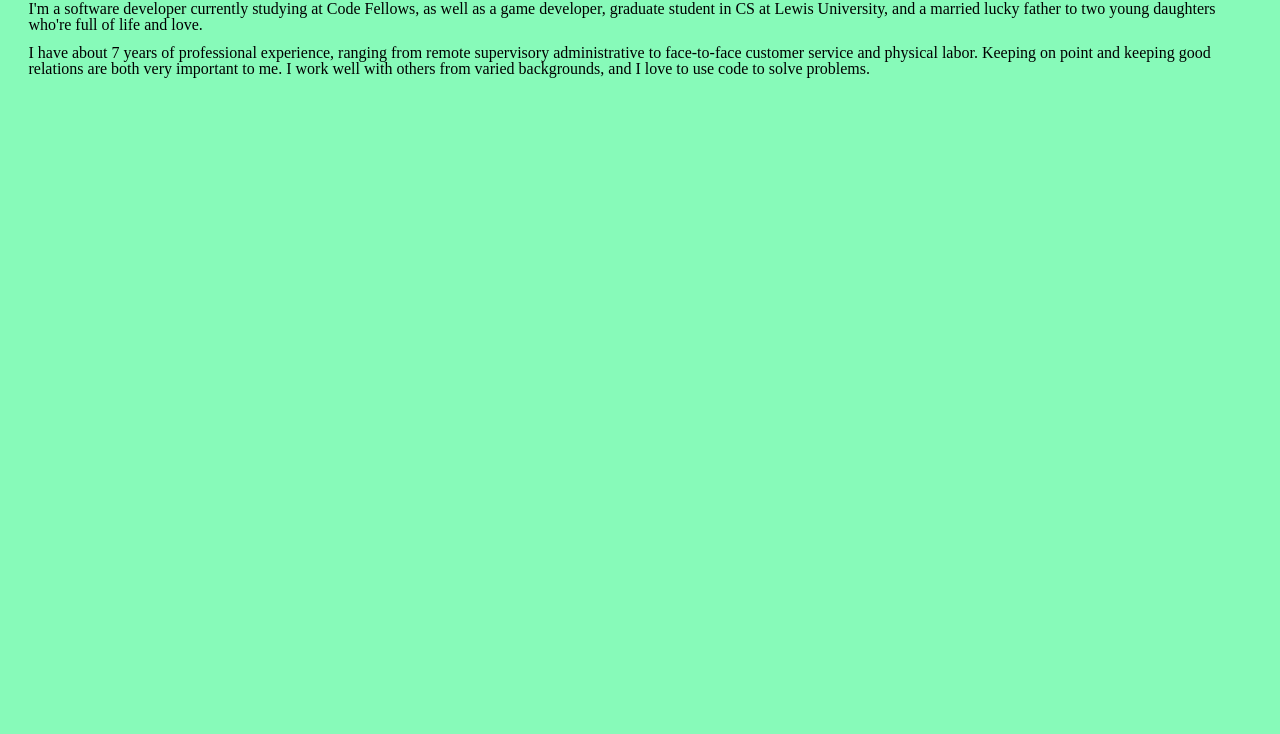
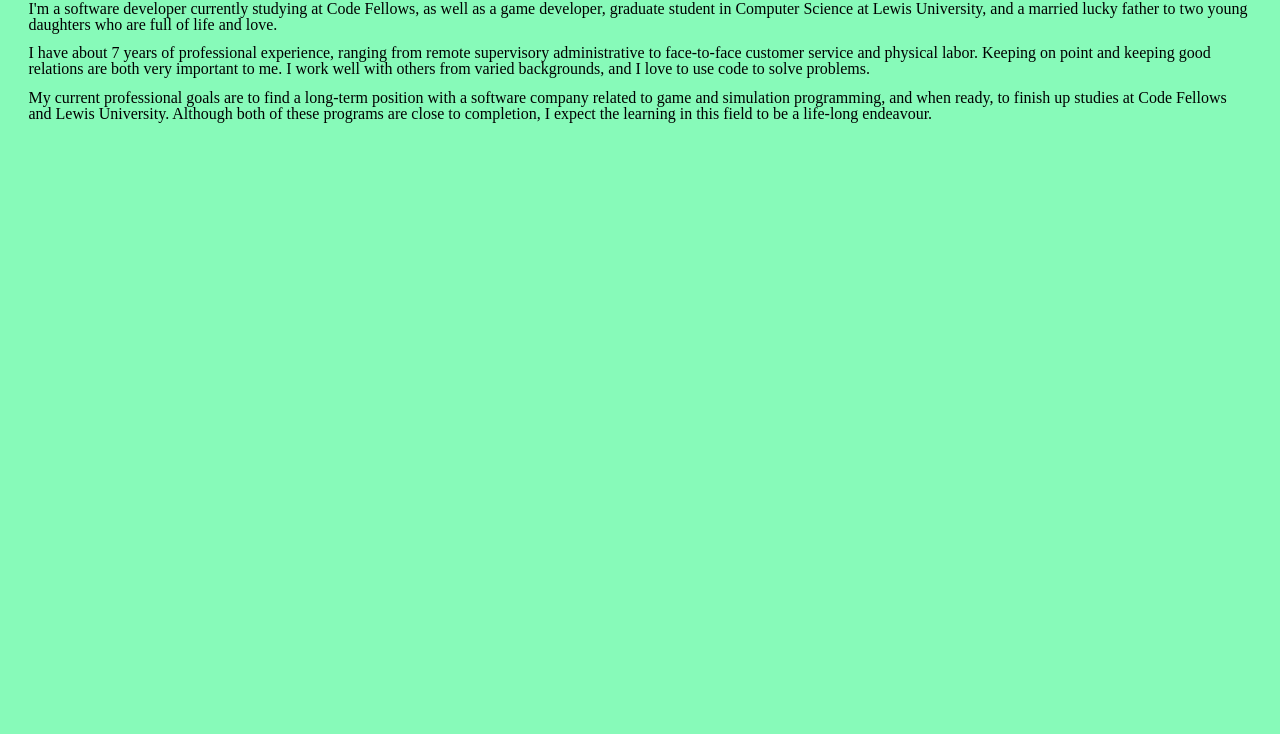
Before and after one commit to Stephen-Montague/about-me, a plain HTML site: page index.html in a window 1280 px wide. Shown: the part 66-800 px from the top of the page. Drawn offline with Linux system fonts and the light colour scheme.

Commit message:
Add content to main: 3rd paragraph on goals.

```diff
--- a/index.html
+++ b/index.html
@@ -10,8 +10,9 @@
       <h1>About Me</h1>
     </header>
     <main>
-      <p>I'm a software developer currently studying at Code Fellows, as well as a game developer, graduate student in CS at Lewis University, and a married lucky father to two young daughters who're full of life and love. </p>
+      <p>I'm a software developer currently studying at Code Fellows, as well as a game developer, graduate student in Computer Science at Lewis University, and a married lucky father to two young daughters who are full of life and love. </p>
       <p> I have about 7 years of professional experience, ranging from remote supervisory administrative to face-to-face customer service and physical labor. Keeping on point  and keeping good relations are both very important to me.  I work well with others from varied backgrounds, and I love to use code to solve problems. </p>
+      <p> My current professional goals are to find a long-term position with a software company related to game and simulation programming, and when ready, to finish up studies at Code Fellows and Lewis University. Although both of these programs are close to completion, I expect the learning in this field to be a life-long endeavour. </p>
     </main>
     <script src="js/app.js"></script>
   </body>
```
